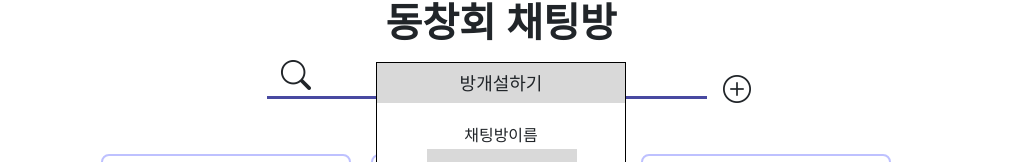
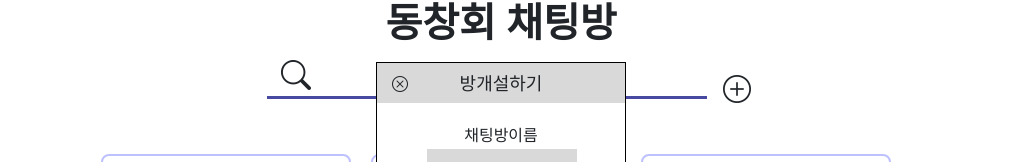
Before and after one commit to songeunseon/Raonaria, a Vue app in the folder RA/: page /reunion in a window 1280 px wide. Both pictures are taken after a click on the icon 876 px from the left and 286 px from the top of the page. Shown: the part 198-360 px from the top of the page, without its empty margins (139-1171 px from the left). Built offline with nearby package versions, Linux system fonts and the light colour scheme.

Commit message:
2023.10.05

```diff
--- a/RA/src/components/makeRoom.vue
+++ b/RA/src/components/makeRoom.vue
@@ -1,6 +1,7 @@
 <template>
-<div class="make_room_modal">
+<div  class="make_room_modal">
     <div class="room_title">방개설하기</div>
+    <i  @click="makeRoomOpen()" class="bi bi-x-circle" style="cursor:pointer"></i>
     <div class="room_box">
         <p>채팅방이름</p>
         <input id="name" type="text">
@@ -15,7 +16,7 @@
 
 <div v-if="isAgainCheck" class="input_check">
     <span>입력창을 다시 확인해주세요</span>
-    <div class="check_detail">입력창을 다 작성해야<br>  채팅방에 개설이 가능합니다.</div>
+    <div class="check_detail">입력창을 다 작성해야<br> 채팅방에 개설이 가능합니다.</div>
     <div class="check_button">
         <button @click="blankCheckClose()" class="check_bt" value="확인">확인</button>
     </div>
@@ -45,9 +46,12 @@ export default{
 
         const blankCheckClose = () => isAgainCheck.value = false;
 
+        const makeRoomOpen = inject('makeRoomOpen');
+
+
+
         return{
-            isMakeRoom, done, isAgainCheck, blankCheck, blankCheckClose
-        }
+            isMakeRoom, done, isAgainCheck, blankCheck, blankCheckClose, makeRoomOpen}
     }
 }
 </script>
@@ -93,6 +97,12 @@ export default{
     background:#d9d9d9;
     border:none;
 
+}
+
+.bi-x-circle{
+    position:absolute;
+    top:9px;
+    left:15px;
 }
 
 .done_button{
--- a/RA/src/views/ReunionView.vue
+++ b/RA/src/views/ReunionView.vue
@@ -99,15 +99,20 @@ export default{
     setup(){
         const isAlert = ref(false);
         provide('isAlert', isAlert);
-        const alertOpen = () => isAlert.value = true;
+        const alertOpen = () => {isAlert.value = true;}
 
         const isMakeRoom = ref(false);
+        const makeRoomOpen = () => {isMakeRoom.value = !isMakeRoom.value;}
+
+        const isCancle = ref(false);
+        const XbtOpen = () => {isCancle.value = !isCancle.value;}
+
         provide('isMakeRoom', isMakeRoom);
-        const makeRoomOpen = () => isMakeRoom.value = !isMakeRoom.value;
+        provide('makeRoomOpen',makeRoomOpen)
 
 
         return{
-            isAlert, alertOpen,makeRoomOpen,isMakeRoom
+            isAlert, alertOpen,makeRoomOpen,isMakeRoom,
         }
     }
 }
```
